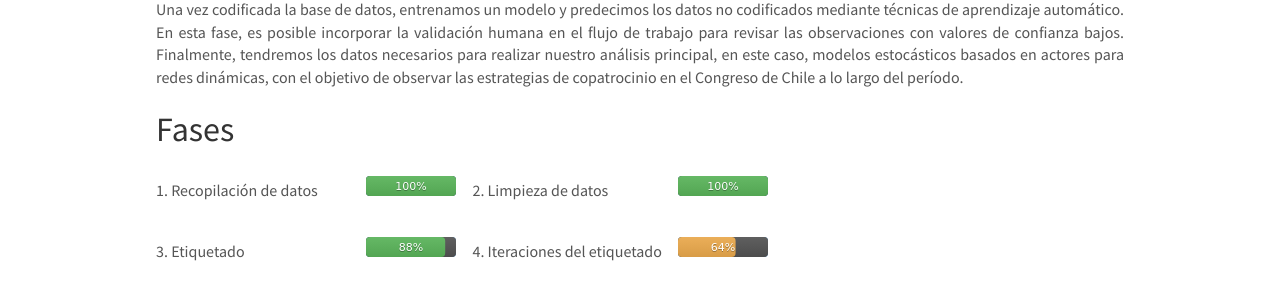
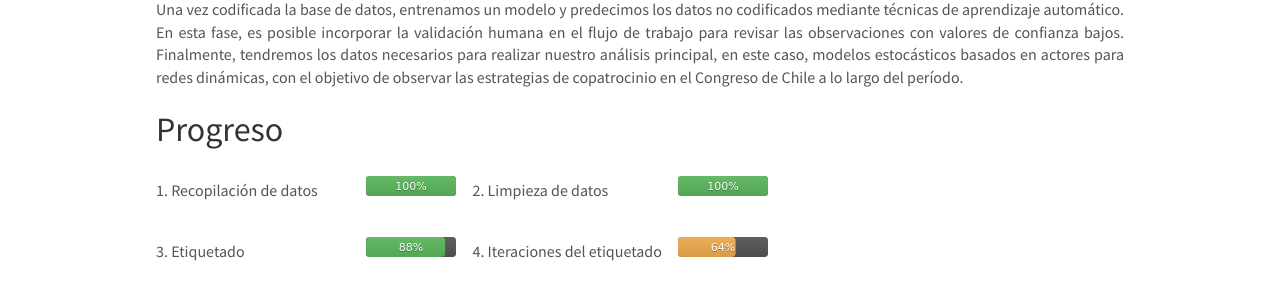
Before and after one commit to training-datalab/old-training-datalab.com, a Jekyll site: the page built from _pages/training-chilean-congress-bills-spanish.md, in a window 1280 px wide and 900 px high, scrolled down 534 px. Shown: the part 301-597 px from the top of the window. Built offline with Jekyll 4.4.1, drawn with Linux system fonts in a browser that asks for light colours; nearby versions of some CDN libraries.

Commit message:
Update training-chilean-congress-bills-spanish.md

```diff
--- a/_pages/training-chilean-congress-bills-spanish.md
+++ b/_pages/training-chilean-congress-bills-spanish.md
@@ -30,7 +30,7 @@ permalink: /projects/chilean-congress-bills-spanish
 
 <p align="justify">Una vez codificada la base de datos, entrenamos un modelo y predecimos los datos no codificados mediante técnicas de aprendizaje automático. En esta fase, es posible incorporar la validación humana en el flujo de trabajo para revisar las observaciones con valores de confianza bajos. Finalmente, tendremos los datos necesarios para realizar nuestro análisis principal, en este caso, modelos estocásticos basados en actores para redes dinámicas, con el objetivo de observar las estrategias de copatrocinio en el Congreso de Chile a lo largo del período.</p>
 
-## Fases
+## Progreso
 
 |---|---|---|---|---|---|---|
 | 1. Recopilación de datos | &nbsp;&nbsp;&nbsp;&nbsp;&nbsp; | ![100%]({{ site.url }}{{ site.baseurl }}/badges/progress_bar/100.svg) | &nbsp;&nbsp;&nbsp;&nbsp;&nbsp; | 2. Limpieza de datos | &nbsp;&nbsp;&nbsp;&nbsp;&nbsp; | ![100%]({{ site.url }}{{ site.baseurl }}/badges/progress_bar/100.svg) |
```
